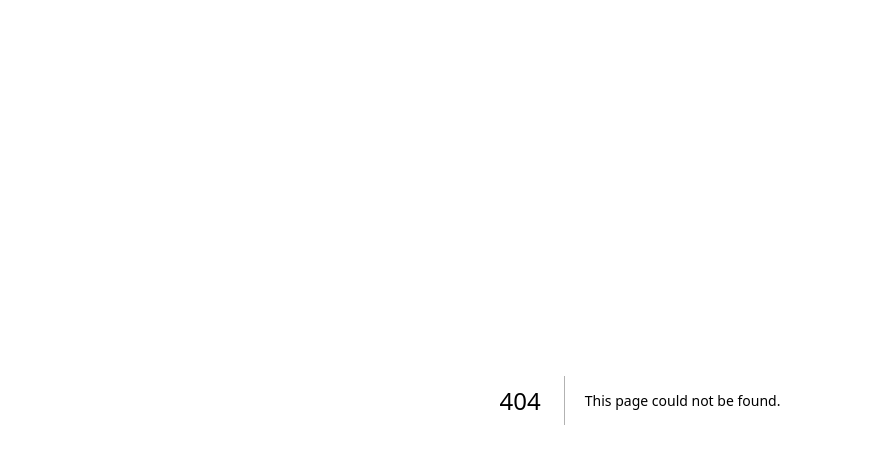
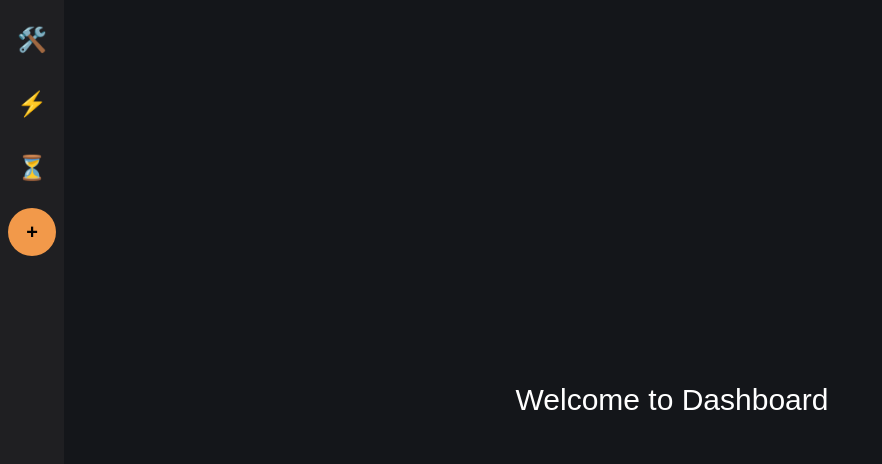
Before and after one commit to Rishithabattu11/Project-Syntax, a Next.js app in the folder frontend/: page /dashboard in a window 1280 px wide. Before the commit this address had no page. Shown: the top 464 px of the page, without its empty margins (0-882 px from the left). Built offline with nearby package versions, Linux system fonts and the light colour scheme.

Commit message:
added dashboard UI and rooms

```diff
--- /dev/null
+++ b/frontend/src/app/dashboard/page.js
@@ -0,0 +1,120 @@
+"use client";
+
+import { useState, useEffect } from "react";
+import { useRouter } from "next/navigation";
+import Image from "next/image";
+
+const emojis = [
+  "🔥",
+  "🚀",
+  "🎯",
+  "💡",
+  "⚡",
+  "🏆",
+  "🧠",
+  "🔮",
+  "💻",
+  "🛠️",
+  "🔗",
+  "📚",
+  "🔑",
+  "🎮",
+  "🌍",
+  "🕶️",
+  "✨",
+  "🧩",
+  "🖥️",
+  "📈",
+  "🔍",
+  "🎨",
+  "💎",
+  "📜",
+  "📝",
+  "⏳",
+];
+
+const mockRooms = [{ id: "123456" }, { id: "654321" }, { id: "987654" }];
+
+export default function Dashboard() {
+  const router = useRouter();
+  const [showPopup, setShowPopup] = useState(false);
+  const [roomId, setRoomId] = useState("");
+  const [uniqueEmojis, setUniqueEmojis] = useState([]);
+
+  useEffect(() => {
+    // Shuffle emojis to ensure uniqueness
+    const shuffled = [...emojis].sort(() => Math.random() - 0.5);
+    setUniqueEmojis(shuffled.slice(0, mockRooms.length)); // Assign unique emojis
+  }, []);
+
+  const handleJoinRoom = () => {
+    if (roomId.length === 6) {
+      router.push(`/room/${roomId}`);
+      setShowPopup(false);
+    } else {
+      alert("Room ID must be 6 digits!");
+    }
+  };
+
+  return (
+    <div className="min-h-screen flex">
+      {/* Sidebar */}
+      <div className="w-16 bg-[#1F1F22] flex flex-col items-center py-4 space-y-4">
+        {mockRooms.map((room, index) => (
+          <button
+            key={room.id}
+            className="w-12 h-12 text-2xl flex items-center justify-center transition-transform hover:scale-110"
+            onClick={() => router.push(`/room/${room.id}`)}
+          >
+            {uniqueEmojis[index]} {/* Unique emoji for each room */}
+          </button>
+        ))}
+
+        {/* Plus Icon to Open Popup */}
+        <button
+          className="w-12 h-12 rounded-full bg-[#F2994A] flex items-center justify-center text-black text-xl font-bold hover:scale-110"
+          onClick={() => setShowPopup(true)}
+        >
+          +
+        </button>
+      </div>
+
+      {/* Main Content */}
+      <div className="flex-1 flex items-center justify-center bg-[#14161A] text-white">
+        <h1 className="text-3xl">Welcome to Dashboard</h1>
+      </div>
+
+      {/* Popup Modal */}
+      {showPopup && (
+        <div className="fixed inset-0 bg-black bg-opacity-50 flex items-center justify-center">
+          <div className="bg-[#1F1F22] p-6 rounded-lg shadow-lg text-center">
+            <h2 className="text-xl font-bold text-white mb-4">
+              Join or Create Room
+            </h2>
+            <input
+              type="text"
+              placeholder="Enter 6-digit Room ID"
+              value={roomId}
+              onChange={(e) => setRoomId(e.target.value)}
+              className="px-3 py-2 rounded-md bg-gray-800 text-white border border-gray-600 focus:ring-2 focus:ring-[#5C43DA] outline-none mb-4"
+            />
+            <div className="flex space-x-3">
+              <button
+                className="px-4 py-2 bg-[#5C43DA] text-white rounded-md"
+                onClick={handleJoinRoom}
+              >
+                Join Room
+              </button>
+              <button
+                className="px-4 py-2 bg-red-600 text-white rounded-md"
+                onClick={() => setShowPopup(false)}
+              >
+                Cancel
+              </button>
+            </div>
+          </div>
+        </div>
+      )}
+    </div>
+  );
+}
--- /dev/null
+++ b/frontend/src/app/room/[roomId]/page.js
@@ -0,0 +1,13 @@
+"use client";
+
+import { useParams } from "next/navigation";
+
+export default function RoomPage() {
+  const { roomId } = useParams(); // ✅ Correct way to get dynamic route params
+
+  return (
+    <div className="min-h-screen flex items-center justify-center bg-[#14161A] text-white">
+      <h1 className="text-3xl font-bold">You're in Room: {roomId}</h1>
+    </div>
+  );
+}
```
Also changed, not shown: frontend/src/app/my-todo/page.js (added).
